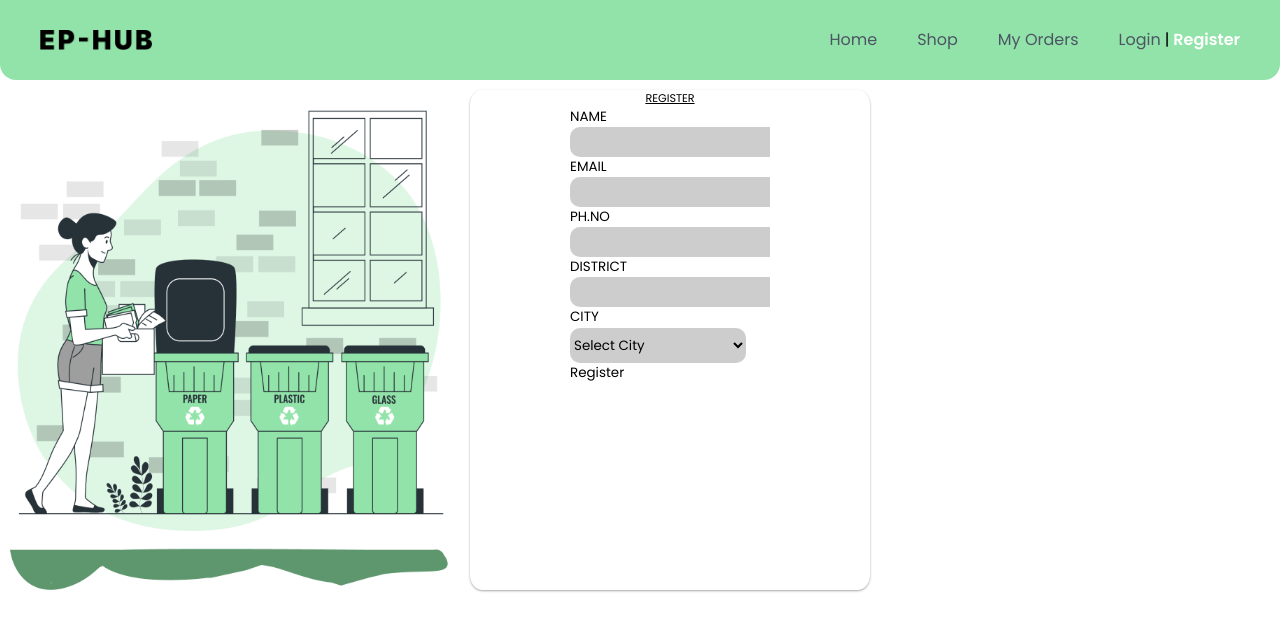
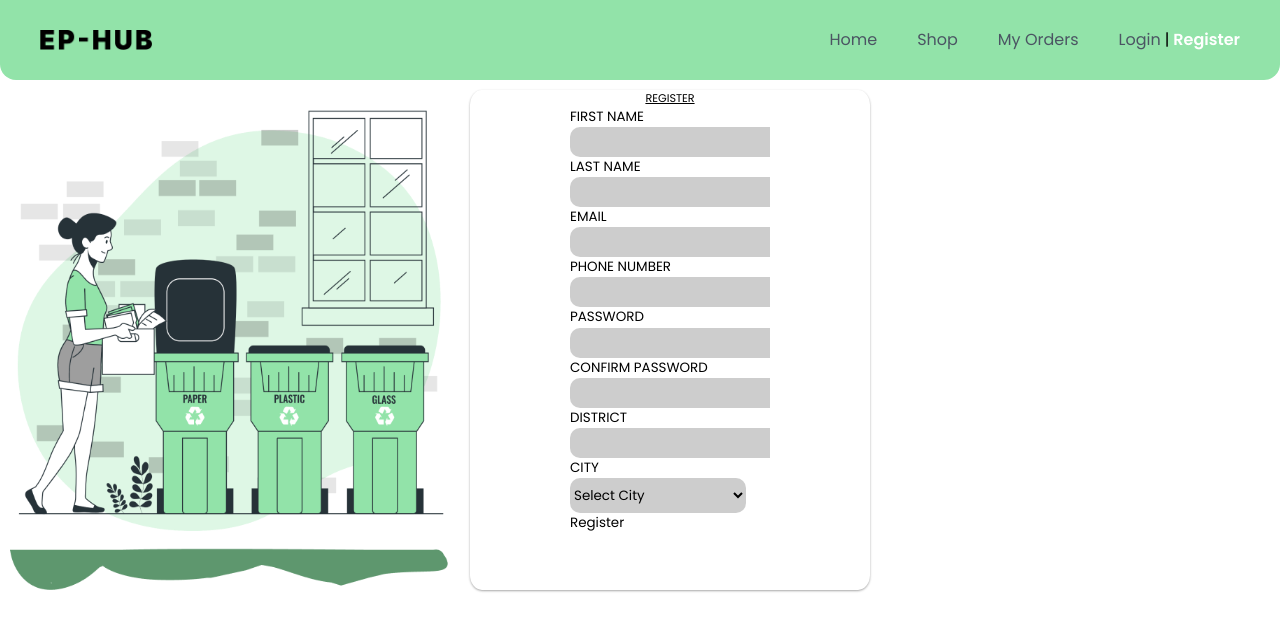
Before and after one commit to ElzaAnnThomas/EP-HUB-Frontend, a React (Vite) app: page /register in a window 1280 px wide. Shown: the top 630 px of the page. Built offline with nearby package versions, Linux system fonts and the light colour scheme.

Commit message:
added additional input fields

```diff
--- a/package.json
+++ b/package.json
@@ -11,6 +11,7 @@
   },
   "dependencies": {
     "axios": "^1.6.8",
+    "dotenv": "^16.4.5",
     "react": "^18.2.0",
     "react-dom": "^18.2.0",
     "react-icons": "^5.1.0",
--- a/src/Pages/Register.jsx
+++ b/src/Pages/Register.jsx
@@ -3,12 +3,16 @@ import axios from 'axios';
 import demo from '../assets/login-page-image.png';
 import Navbar from '../Components/Navbar';
 import '../Styles/Register.css';
+// import dotenv from 'dotenv';
 
 const Register = () => {
   const [formData, setFormData] = useState({
-    name: '',
+    first_name: '',
+    last_name: '',
     email: '',
-    phone: '',
+    phone_number: '',
+    password: '',
+    password2: '',
     district: '',
     city: '',
   });
@@ -20,7 +24,7 @@ const Register = () => {
   const handleSubmit = async (e) => {
     e.preventDefault();
     try {
-      const response = await axios.post(`${process.env.REACT_APP_DJANGO_API_URL}/api/v1/auth/register`, formData);
+      const response = await axios.post("https://lordgrim.pythonanywhere.com/api/v1/auth/register/", formData);
       console.log(response.data);
     } catch (error) {
       console.error(error);
@@ -41,23 +45,27 @@ const Register = () => {
             </div>
             <form className='inner-box' onSubmit={handleSubmit}>
               <div className='abc'>
-                <p>NAME</p>
-                <input className='rt' type='text' name='name' onChange={handleChange} />
+                <p>FIRST NAME</p>
+                <input className='rt' type='text' name='first_name' onChange={handleChange} />
+                <p>LAST NAME</p>
+                <input className='rt' type='text' name='last_name' onChange={handleChange} />
                 <p>EMAIL</p>
                 <input className='rt' type='email' name='email' onChange={handleChange} />
-                <p>PH.NO</p>
-                <input className='rt' type='text' name='phone' onChange={handleChange} />
+                <p>PHONE NUMBER</p>
+                <input className='rt' type='text' name='phone_number' onChange={handleChange} />
+                <p>PASSWORD</p>
+                <input className='rt' type='password' name='password' onChange={handleChange} />
+                <p>CONFIRM PASSWORD</p>
+                <input className='rt' type='password' name='password2' onChange={handleChange} />
                 <p>DISTRICT</p>
                 <input className='rt' type='text' name='district' onChange={handleChange} />
                 <p>CITY</p>
                 <select className='rt-city' name='city' onChange={handleChange}>
                   <option>Select City</option>
                   <option>Chengannur</option>
-                  <option>Kottayam</option>
-                  <option>Ernakulam</option>
-                  <option>Adoor</option>
+                  {/* Add more options here */}
                 </select>
-                <button type='submit'>Register</button>
+                <input type='submit' value='Register' />
               </div>
             </form>
           </div>
```
Also changed, not shown: 2 other files (tests, documents, lock files or other folders).
